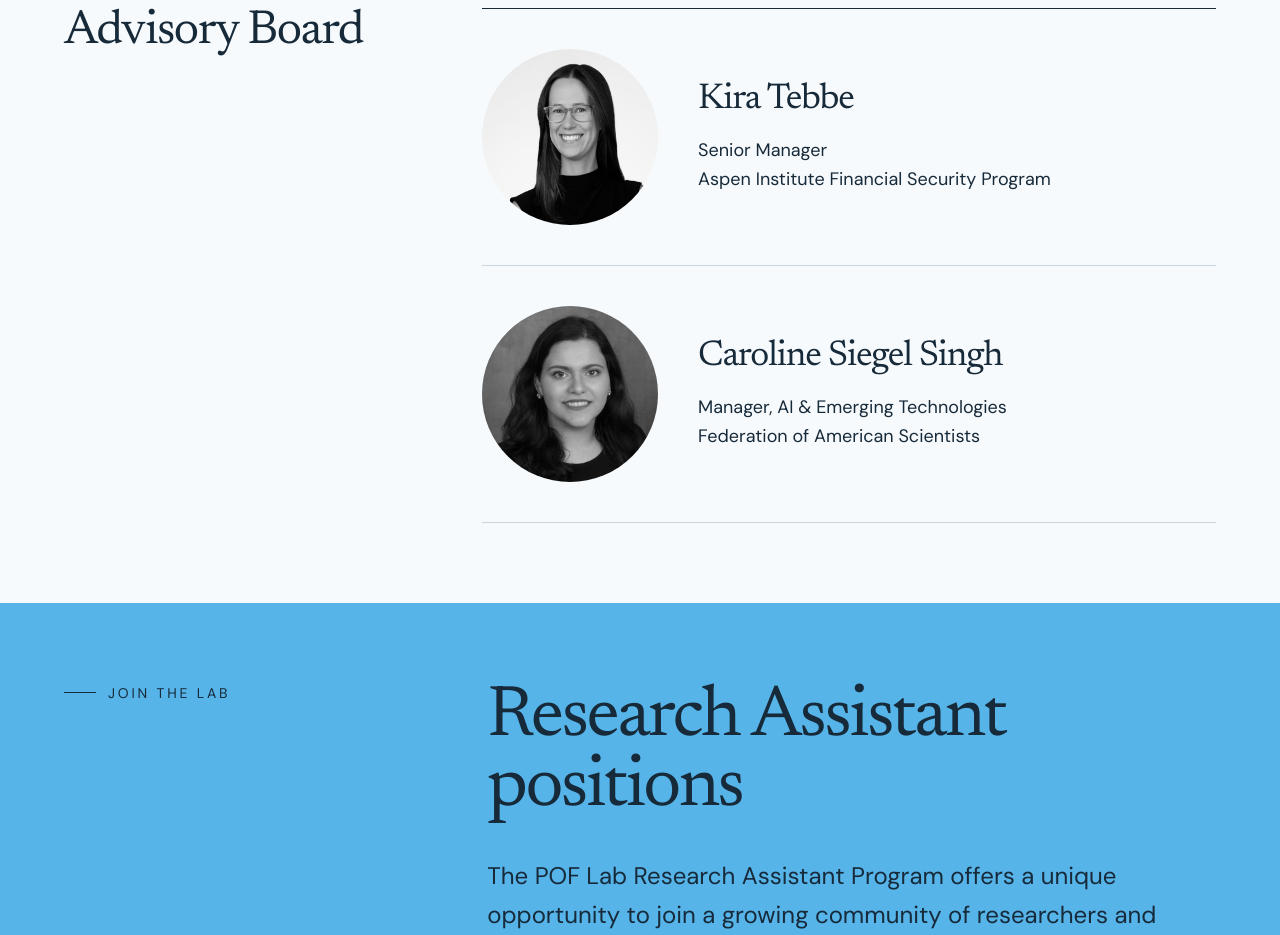
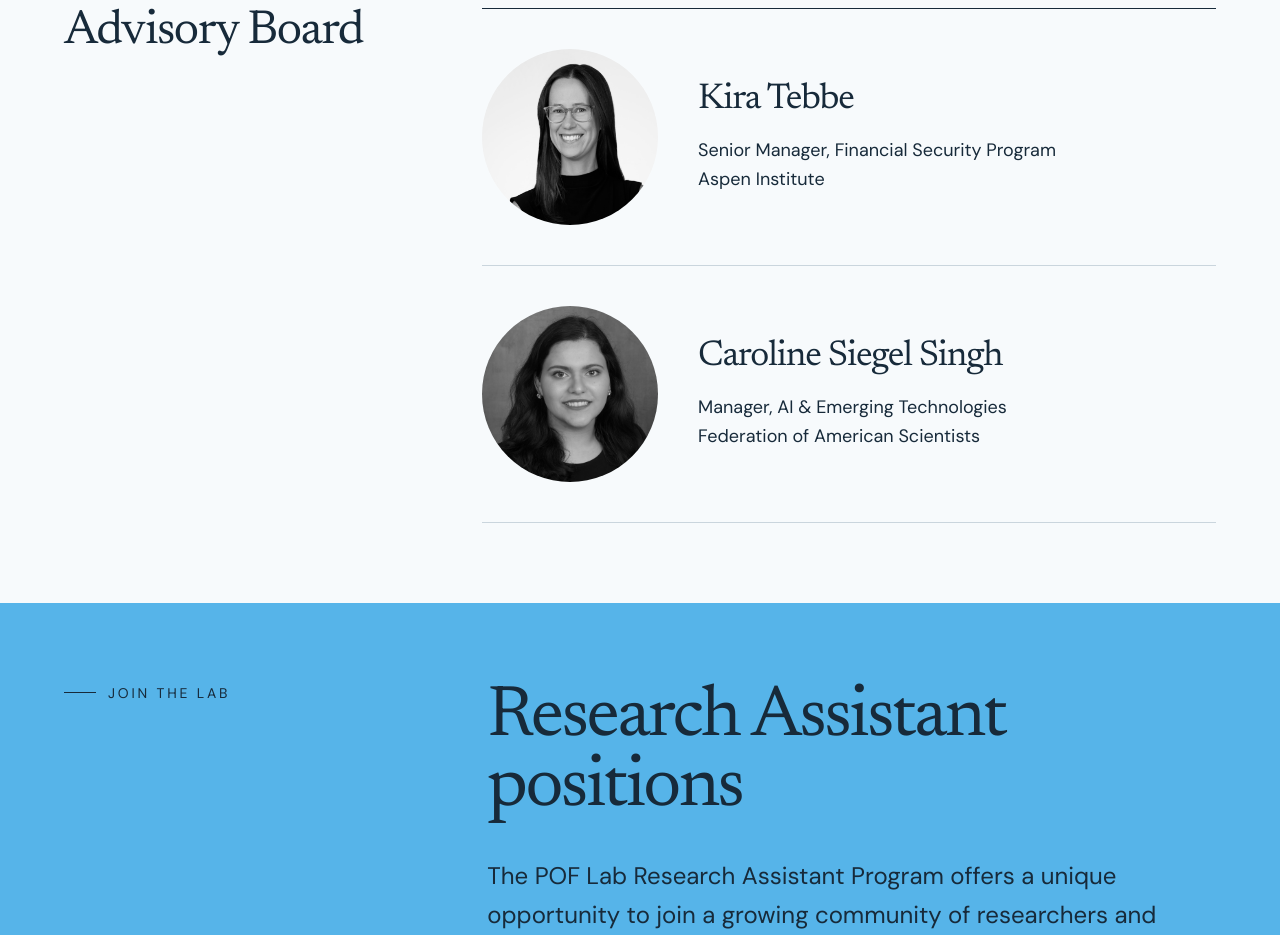
Before and after one commit to jaeyk/pof-lab, a React (Vite) app: page / in a window 1280 px wide. Shown: the part 3560-4495 px from the top of the page. Built offline with nearby package versions, Linux system fonts and the light colour scheme; the HTML template or start-up script is replaced by a standard one; a web font is replaced by a local one.

Commit message:
Update site

```diff
--- a/src/App.tsx
+++ b/src/App.tsx
@@ -417,8 +417,8 @@ export default function App() {
                     name: "Kira Tebbe",
                     photo: kiraPhoto,
                     details: [
-                      "Senior Manager",
-                      "Aspen Institute Financial Security Program",
+                      "Senior Manager, Financial Security Program",
+                      "Aspen Institute",
                     ],
                   },
                   {
```
Also changed, not shown: 2 other files (tests, documents, lock files or other folders).
